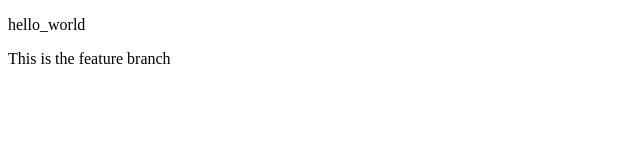
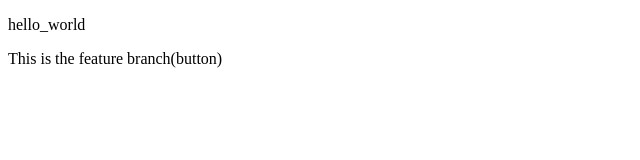
Before and after one commit to naresh-kumar08/Repository, a plain HTML site: page index.html in a window 1280 px wide. Shown: the full height of the page, 0-640 px from the left. Drawn offline with Linux system fonts and the light colour scheme.

```diff
--- a/index.html
+++ b/index.html
@@ -7,6 +7,6 @@
 </head>
 <body>
     <p>hello_world</p>
-    <p>This is the feature branch</p>
+    <p>This is the feature branch(button)</p>
 </body>
 </html>
```
